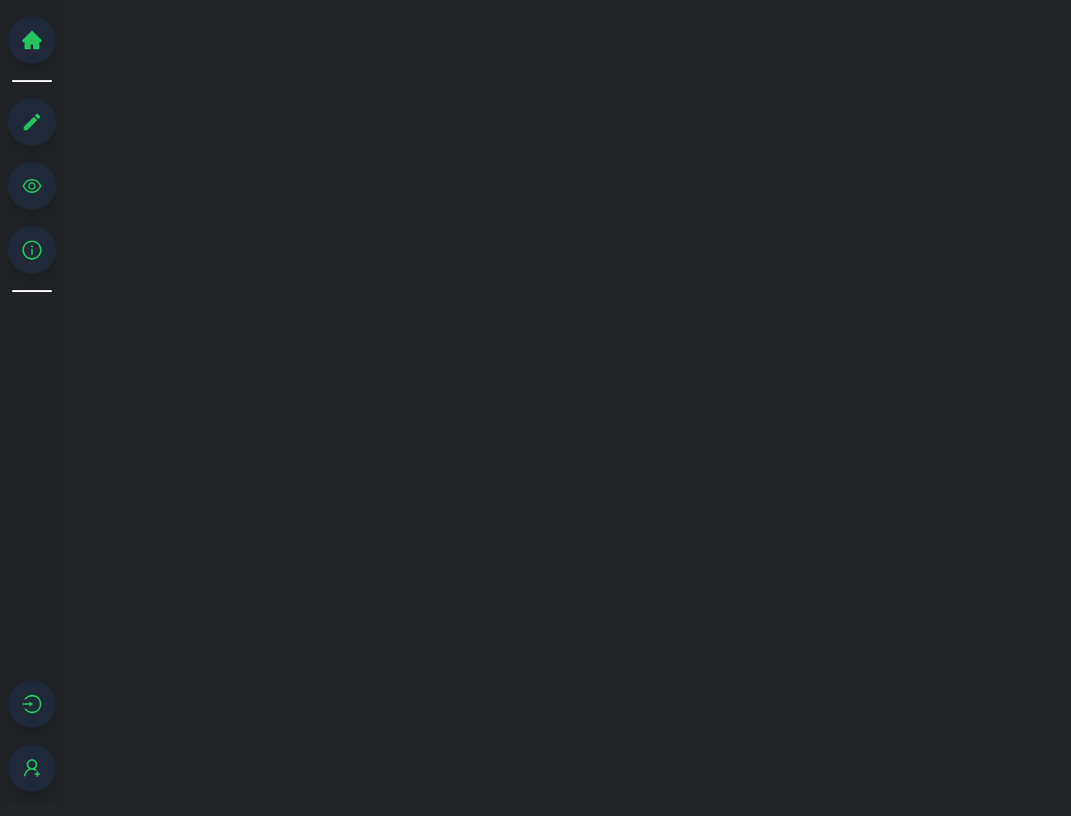
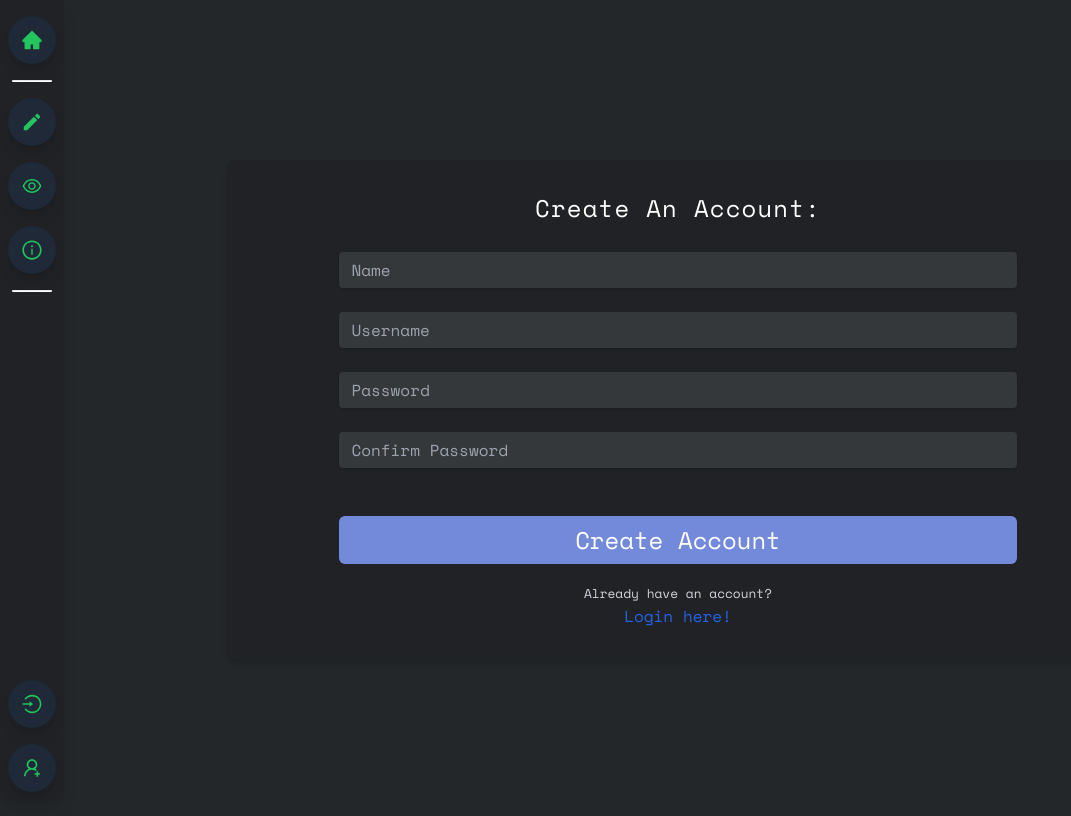
Before and after one commit to CalebCooper18/Flasharer, a React (Vite) app in the folder frontend/: page /register in a window 1280 px wide. Shown: the whole page, without its empty margins (0-1071 px from the left). Built offline with nearby package versions, Linux system fonts and the light colour scheme.

Commit message:
login page completed with register page ui done too

```diff
--- a/frontend/src/App.tsx
+++ b/frontend/src/App.tsx
@@ -1,8 +1,9 @@
-import {Routes, Route} from 'react-router-dom'
+import {Routes, Route, Navigate} from 'react-router-dom'
 import { useAppDispatch, useAppSelector } from './app/hooks';
 import { loginUser } from './app/reducers/loginReducer';
 import Login from './pages/Login';
 import Navbar from './components/Navbar/Navbar';
+import Register from './pages/Register';
 
 
 
@@ -16,9 +17,9 @@ function App() {
       <Navbar user={user} />
       <div className='content-container xss:ms-[76px]'>
         <Routes>
-          <Route path='/' />
-          <Route path='/login' element={!user && <Login />} />
-          <Route path='/test' element={<></>} />
+          <Route path='/'/>
+          <Route path='/login' element={!user ? <Login /> : <Navigate to='/' />} />
+          <Route path='/register' element={!user ? <Register /> : <Navigate to='/' />} />
         </Routes>
       </div>
     </>
--- a/frontend/src/Types.ts
+++ b/frontend/src/Types.ts
@@ -1,6 +1,12 @@
 export interface UserLogin {
     username: string;
     password: string;
+}
+
+export interface userCreate {
+    name: string
+    username: string,
+    password: string,
 }
 
 export interface User {
--- a/frontend/src/index.css
+++ b/frontend/src/index.css
@@ -1,3 +1,4 @@
+@import url('https://fonts.googleapis.com/css2?family=Space+Mono&display=swap');
 @tailwind base;
 @tailwind components;
 @tailwind utilities;
@@ -12,7 +13,14 @@
 
 body
 {
-    background-color: #23272A
+    background-color: #23272A;
+}
+
+@layer base {
+    body
+    {
+        @apply font-mono_space
+    }
 }
 
 @layer components {
@@ -48,7 +56,7 @@ body
 
     .content-container
     {
-        @apply bg-secondary h-screen text-white ms-16 mt-4
+        @apply bg-secondary h-screen text-white ms-12
     }
 
     .input-field
--- a/frontend/src/pages/Login.tsx
+++ b/frontend/src/pages/Login.tsx
@@ -1,21 +1,48 @@
-import React from 'react'
+import { SyntheticEvent, useState } from 'react'
 import { Link } from 'react-router-dom'
+import { useAppDispatch } from '../app/hooks';
+import { loginUser } from '../app/reducers/loginReducer';
 
 export default function Login() {
+
+  const dispatch = useAppDispatch();
+  const [username, setUsername] = useState('');
+  const [password, setPassword] = useState('');
+
+  function handleSubmit(e: SyntheticEvent)
+  {
+      e.preventDefault();
+      dispatch(loginUser({
+        username,
+        password
+      }));
+      setUsername('');
+      setPassword('');
+  }
+
+
   return (
-    <section className='flex justify-center xss:items-center h-full w-full flex-col'>
-      <form className='bg-primary text-white flex justify-center items-center flex-col rounded-lg  px-4 py-20 shadow-md w-11/12 xss:w-4/5 xss:px-10'>
-      <h1 className='text-2xl tracking-wider mb-7'>Login To Your Account:</h1>
-        <div className='w-full xss:w-3/4 mb-6'>
-            <input className='input-field' type='text' placeholder='Username' />
+    <section className='flex items-center flex-col h-screen xss:justify-center'>
+      <form className='bg-primary text-white flex justify-center items-center flex-col rounded-lg shadow-md
+      w-11/12 h-96 mt-5 xss:w-3/4' onSubmit={handleSubmit}>
+      <h1 className='text-2xl tracking-wider mb-7 text-center'>Login To Your Account:</h1>
+        <div className='w-4/5 mb-6 xss:w-3/4'>
+            <input className='input-field' type='text' placeholder='Username'
+            onChange={(e) => setUsername(e.target.value)} value={username} />
         </div>
-        <div className='w-full xss:w-3/4 mb-6'>
-            <input className='input-field' type='password' placeholder='Password' />
+        <div className='w-4/5 mb-6 xss:w-3/4'>
+            <input className='input-field' type='password' placeholder='Password'
+            onChange={(e) => setPassword(e.target.value)} value={password} />
         </div>
         <div className='mt-6 flex justify-center w-3/4'>
-          <button className='form-button'>
+          <button className='form-button' type='submit'>
             Login
           </button>
+        </div>
+        <div className='mt-5 flex flex-col items-center'>
+          <small className='text-gray-300'>Don't have an account?</small>
+          <Link to='/register' className='text-blue-600 hover:text-blue-500 hover:underline'>
+          Sign up here!</Link>
         </div>
       </form>
     </section>
--- /dev/null
+++ b/frontend/src/pages/Register.tsx
@@ -0,0 +1,51 @@
+import React, { SyntheticEvent, useState } from 'react'
+import { Link } from 'react-router-dom';
+
+export default function Register() {
+
+    const [name, setName] = useState('');
+    const [username, setUsername] = useState('');
+    const [password, setPassword] = useState('');
+    const [passwordConfirm, setPasswordConfirm] = useState('');
+
+    function handleSubmit(e: SyntheticEvent)
+    {
+        e.preventDefault();
+
+    }
+
+    return (
+            <section className='flex items-center flex-col h-screen xss:justify-center'>
+            <form className='bg-primary text-white flex justify-center items-center flex-col rounded-lg shadow-md
+            w-11/12 h-[500px] mt-5 xss:w-3/4' onSubmit={handleSubmit}>
+            <h1 className='text-2xl tracking-wider mb-7 text-center'>Create An Account:</h1>
+                <div className='w-4/5 mb-6 xss:w-3/4'>
+                    <input className='input-field' type='text' placeholder='Name'
+                    onChange={(e) => setName(e.target.value)} value={name} />
+                </div>
+                <div className='w-4/5 mb-6 xss:w-3/4'>
+                    <input className='input-field' type='text' placeholder='Username'
+                    onChange={(e) => setUsername(e.target.value)} value={username} />
+                </div>
+                <div className='w-4/5 mb-6 xss:w-3/4'>
+                    <input className='input-field' type='password' placeholder='Password'
+                    onChange={(e) => setPassword(e.target.value)} value={password} />
+                </div>
+                <div className='w-4/5 mb-6 xss:w-3/4'>
+                    <input className='input-field' type='password' placeholder='Confirm Password'
+                    onChange={(e) => setPasswordConfirm(e.target.value)} value={passwordConfirm} />
+                </div>
+                <div className='mt-6 flex justify-center w-3/4'>
+                <button className='form-button' type='submit'>
+                    Create Account
+                </button>
+                </div>
+                <div className='mt-5 flex flex-col items-center'>
+                <small className='text-gray-300'>Already have an account?</small>
+                <Link to='/login' className='text-blue-600 hover:text-blue-500 hover:underline'>
+                Login here!</Link>
+                </div>
+            </form>
+            </section>
+    )
+}
--- a/frontend/tailwind.config.js
+++ b/frontend/tailwind.config.js
@@ -16,6 +16,10 @@ export default {
       screens: {
         xss: '450px'
       },
+      fontFamily:
+      {
+        mono_space: ['Space Mono', 'monospace']
+      }
     },
   },
   plugins: [],
```
Also changed, not shown: frontend/src/services/createAccount.service.ts (added), frontend/src/services/createAccountService.ts (deleted).
